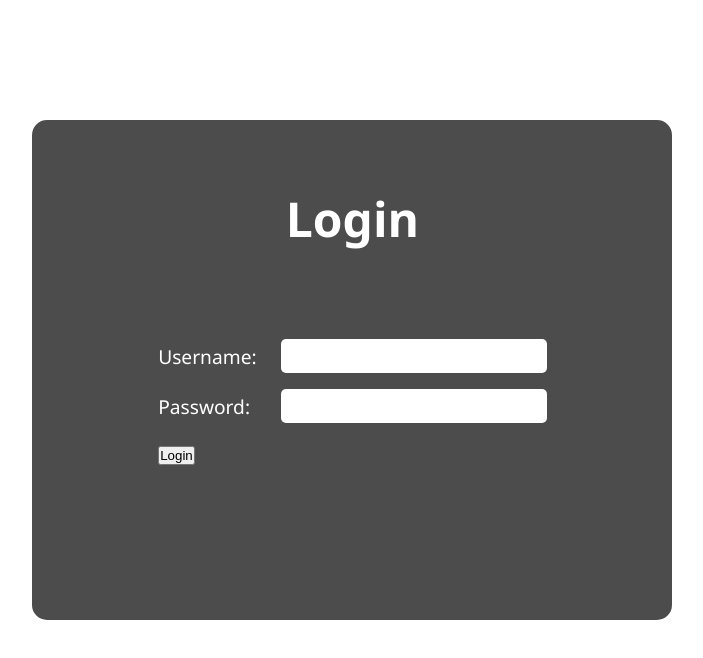
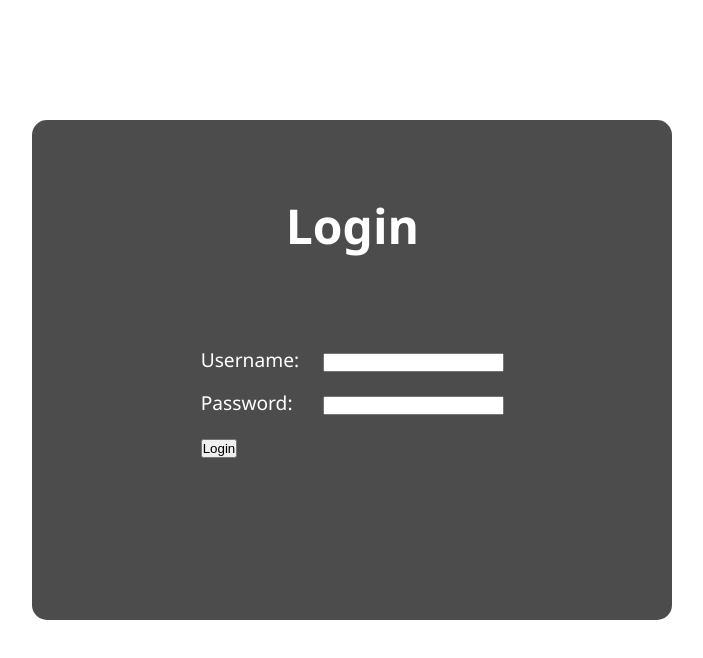
Before and after one commit to ashensilva12/SarpResQ, a React (Vite) app: page / in a window 1280 px wide. Shown: the top 658 px of the page, without its empty margins (326-1029 px from the left). Built offline with nearby package versions, Linux system fonts and the light colour scheme.

Commit message:
Update Login.jsx

```diff
--- a/src/component/pages/Login.jsx
+++ b/src/component/pages/Login.jsx
@@ -10,11 +10,11 @@ function Login() {
             <table className='table'>
                 <tr>
                     <td>Username:</td>
-                    <td className="textbox"><input type="text" name="username" required/></td>
+                    <td><input type="email" name="username" required/></td>
                 </tr>
                 <tr>
                     <td>Password:</td>
-                    <td className="textbox"><input type="password" name="password" required/></td>
+                    <td><input type="password" name="password" required/></td>
                 </tr>
                 <tr>
                     <td colSpan="2"><button type="submit">Login</button></td>
```
